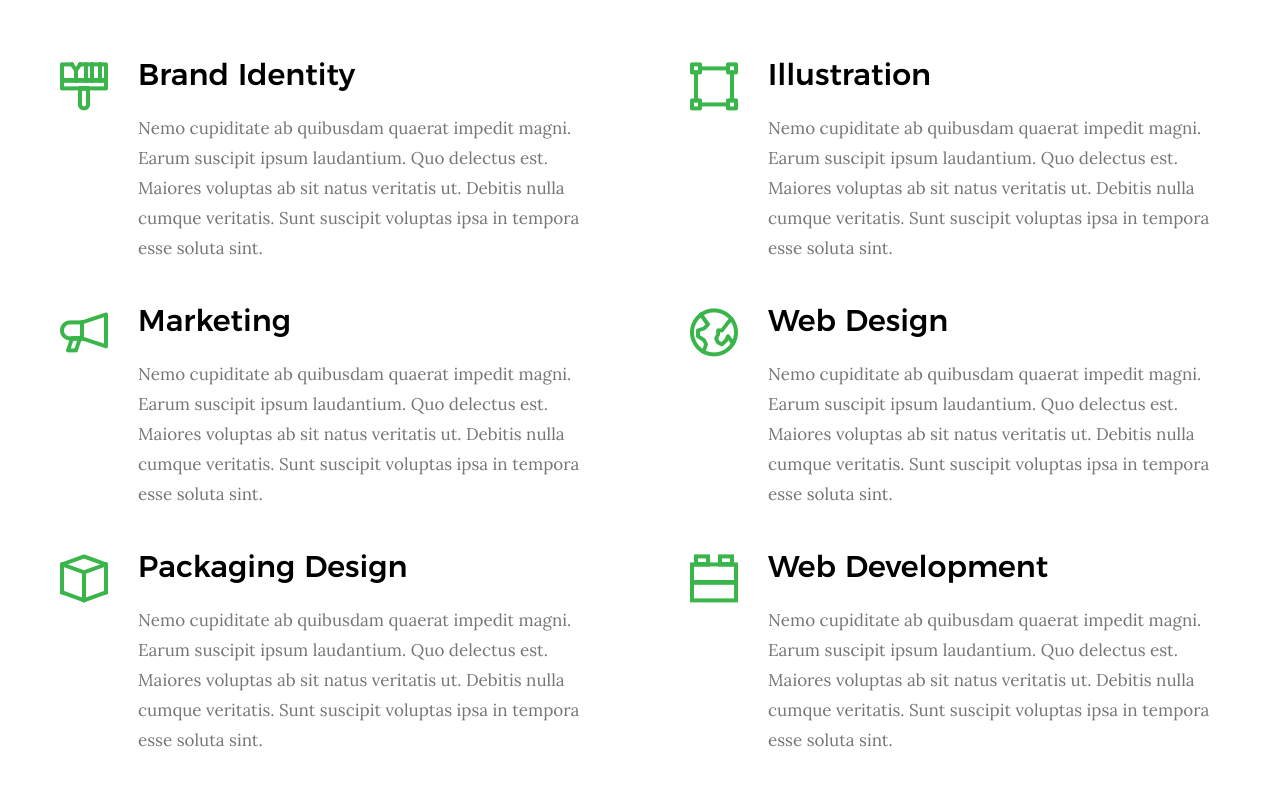
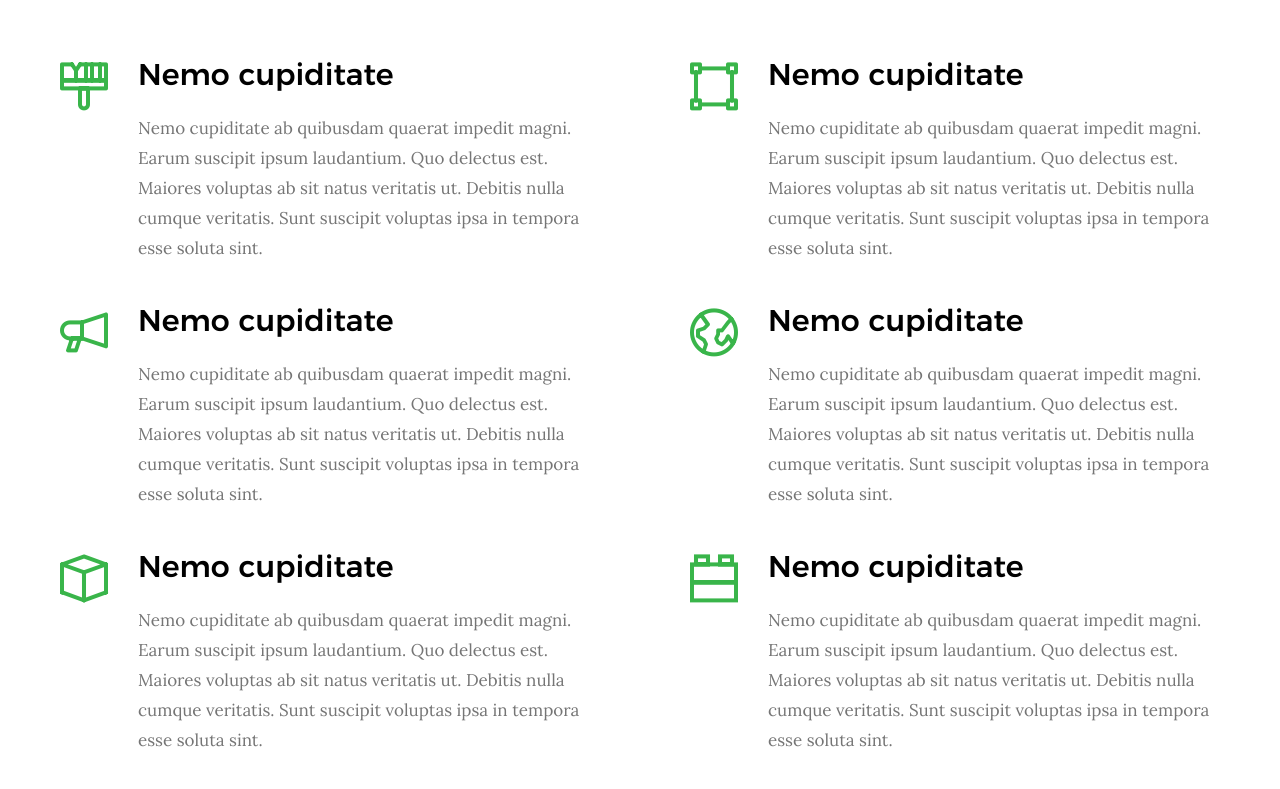
Before and after one commit to atomicpop/atomicpop.github.io, a plain HTML site: page index.html in a window 1280 px wide. Shown: the part 1193-1982 px from the top of the page. Drawn offline with Linux system fonts and the light colour scheme; files whose address does not match are found by name.

Commit message:
More todos

```diff
--- a/index.html
+++ b/index.html
@@ -86,13 +86,13 @@
 
             <div class="row home-content__main">
 
-                <h3>Welcome to Glint</h3>
+                <h3>Welcome to the future of drones</h3>
 
                 <h1>
                     We are a creative group <br>
                     of people who design <br>
                     influential brands and <br>
-                    digital experiences.
+                    digital experiences. (TODO)
                 </h1>
 
                 <div class="home-content__buttons">
@@ -148,7 +148,7 @@
                     <i class="icon-paint-brush"></i>
                 </div>
                 <div class="service-text">
-                    <h3 class="h2">Brand Identity</h3>
+                    <h3 class="h2">Nemo cupiditate</h3>
                     <p>Nemo cupiditate ab quibusdam quaerat impedit magni. Earum suscipit ipsum laudantium.
                     Quo delectus est. Maiores voluptas ab sit natus veritatis ut. Debitis nulla cumque veritatis.
                     Sunt suscipit voluptas ipsa in tempora esse soluta sint.
@@ -161,7 +161,7 @@
                     <i class="icon-group"></i>
                 </div>
                 <div class="service-text">
-                    <h3 class="h2">Illustration</h3>
+                    <h3 class="h2">Nemo cupiditate</h3>
                     <p>Nemo cupiditate ab quibusdam quaerat impedit magni. Earum suscipit ipsum laudantium.
                     Quo delectus est. Maiores voluptas ab sit natus veritatis ut. Debitis nulla cumque veritatis.
                     Sunt suscipit voluptas ipsa in tempora esse soluta sint.
@@ -174,7 +174,7 @@
                     <i class="icon-megaphone"></i>
                 </div>
                 <div class="service-text">
-                    <h3 class="h2">Marketing</h3>
+                    <h3 class="h2">Nemo cupiditate</h3>
                     <p>Nemo cupiditate ab quibusdam quaerat impedit magni. Earum suscipit ipsum laudantium.
                     Quo delectus est. Maiores voluptas ab sit natus veritatis ut. Debitis nulla cumque veritatis.
                     Sunt suscipit voluptas ipsa in tempora esse soluta sint.
@@ -187,7 +187,7 @@
                     <i class="icon-earth"></i>
                 </div>
                 <div class="service-text">
-                    <h3 class="h2">Web Design</h3>
+                    <h3 class="h2">Nemo cupiditate</h3>
                     <p>Nemo cupiditate ab quibusdam quaerat impedit magni. Earum suscipit ipsum laudantium.
                     Quo delectus est. Maiores voluptas ab sit natus veritatis ut. Debitis nulla cumque veritatis.
                     Sunt suscipit voluptas ipsa in tempora esse soluta sint.
@@ -200,7 +200,7 @@
                     <i class="icon-cube"></i>
                 </div>
                 <div class="service-text">
-                    <h3 class="h2">Packaging Design</h3>
+                    <h3 class="h2">Nemo cupiditate</h3>
                     <p>Nemo cupiditate ab quibusdam quaerat impedit magni. Earum suscipit ipsum laudantium.
                     Quo delectus est. Maiores voluptas ab sit natus veritatis ut. Debitis nulla cumque veritatis.
                     Sunt suscipit voluptas ipsa in tempora esse soluta sint.
@@ -211,7 +211,7 @@
             <div class="col-block service-item" data-aos="fade-up">
                 <div class="service-icon"><i class="icon-lego-block"></i></div>
                 <div class="service-text">
-                    <h3 class="h2">Web Development</h3>
+                    <h3 class="h2">Nemo cupiditate</h3>
                     <p>Nemo cupiditate ab quibusdam quaerat impedit magni. Earum suscipit ipsum laudantium.
                     Quo delectus est. Maiores voluptas ab sit natus veritatis ut. Debitis nulla cumque veritatis.
                     Sunt suscipit voluptas ipsa in tempora esse soluta sint.
```
